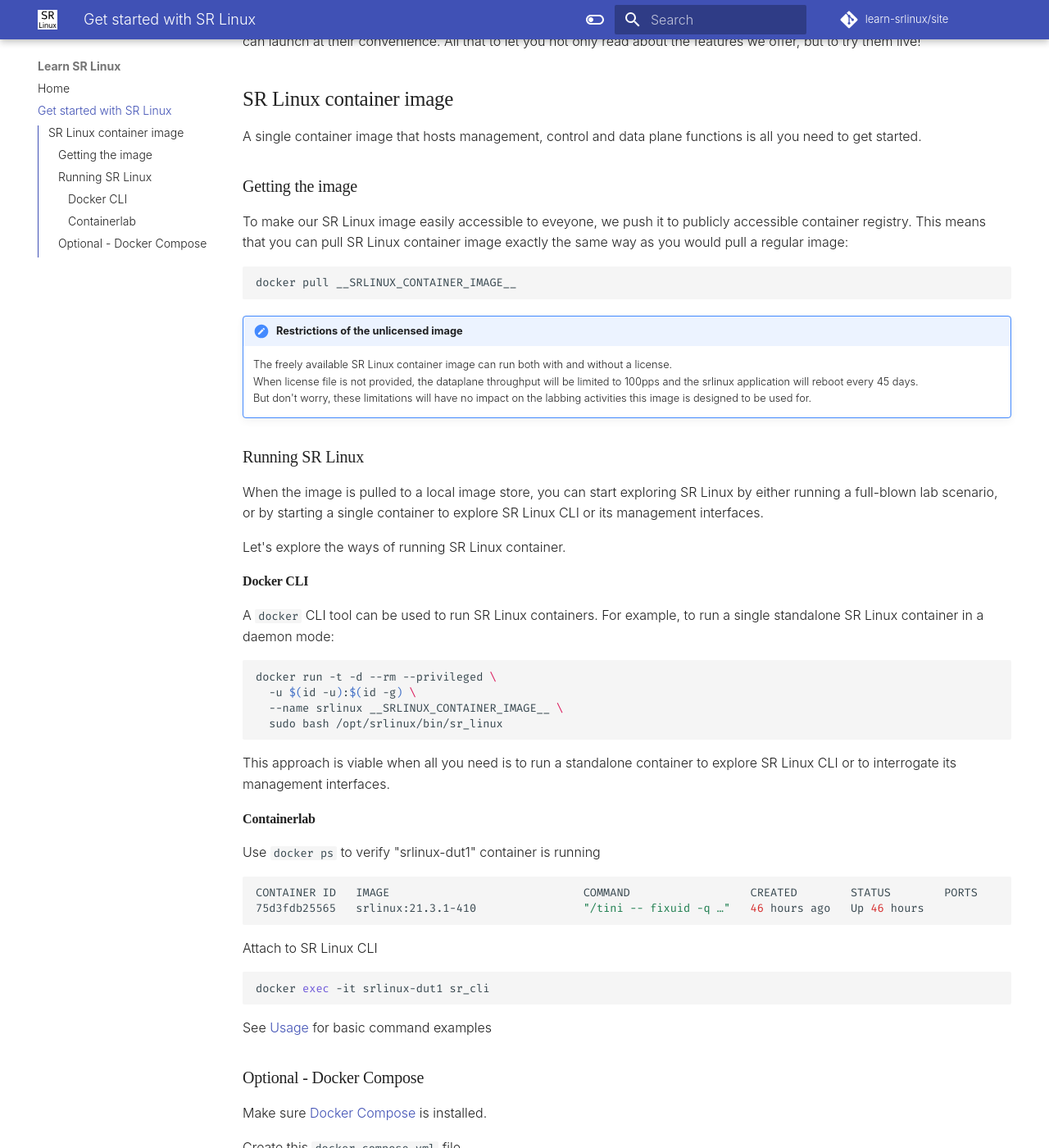
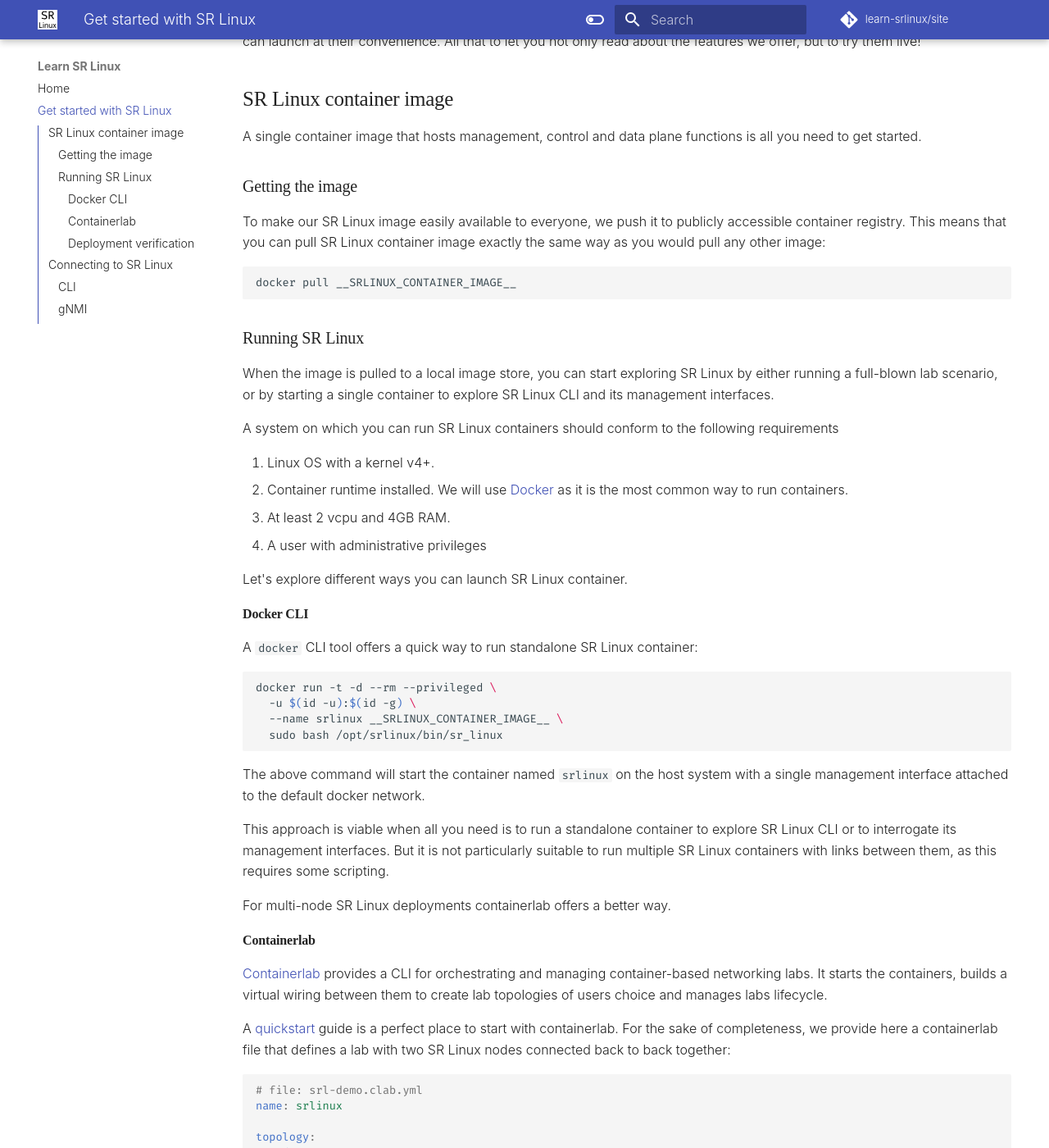
Before and after one commit to srl-labs/learn-srlinux, an MkDocs documentation site: the page built from docs/get-started.md, in a window 1280 px wide and 1400 px high, scrolled down 302 px. Shown: the whole window at 82% size. Built offline with MkDocs 1.6.1 and Material for MkDocs 9.7.7, drawn with Linux system fonts in a browser that asks for light colours; emoji names are drawn with the system emoji font; some web fonts are replaced; comment, search, counter and statistics services are not loaded; some of the changed text lies outside the part shown.

Commit message:
added get started

````diff
--- a/docs/get-started.md
+++ b/docs/get-started.md
@@ -10,24 +10,26 @@
 A single container image that hosts management, control and data plane functions is all you need to get started.
 
 ### Getting the image
-To make our SR Linux image easily accessible to eveyone, we push it to publicly accessible container registry. This means that you can pull SR Linux container image exactly the same way as you would pull a regular image:
+To make our SR Linux image easily available to everyone, we push it to publicly accessible container registry. This means that you can pull SR Linux container image exactly the same way as you would pull any other image:
 
 ```shell
 docker pull __SRLINUX_CONTAINER_IMAGE__
 ```
 
-!!!note "Restrictions of the unlicensed image"
-    The freely available SR Linux container image can run both with and without a license.
-    When license file is not provided, the dataplane throughput will be limited to 100pps and the srlinux application will reboot every 45 days.
-    But don't worry, these limitations will have no impact on the labbing activities this image is designed to be used for.
+### Running SR Linux
+When the image is pulled to a local image store, you can start exploring SR Linux by either running a full-blown lab scenario, or by starting a single container to explore SR Linux CLI and its management interfaces.
 
-### Running SR Linux
-When the image is pulled to a local image store, you can start exploring SR Linux by either running a full-blown lab scenario, or by starting a single container to explore SR Linux CLI or its management interfaces.
+A system on which you can run SR Linux containers should conform to the following requirements
 
-Let's explore the ways of running SR Linux container.
+1. Linux OS with a kernel v4+.
+1. Container runtime installed. We will use [Docker](https://docs.docker.com/engine/install/) as it is the most common way to run containers.
+1. At least 2 vcpu and 4GB RAM.
+1. A user with administrative privileges
+
+Let's explore different ways you can launch SR Linux container.
 
 #### Docker CLI
-A `docker` CLI tool can be used to run SR Linux containers. For example, to run a single standalone SR Linux container in a daemon mode:
+A `docker` CLI tool offers a quick way to run standalone SR Linux container:
 
 ```shell
 docker run -t -d --rm --privileged \
@@ -36,52 +38,107 @@
   sudo bash /opt/srlinux/bin/sr_linux
 ```
 
-This approach is viable when all you need is to run a standalone container to explore SR Linux CLI or to interrogate its management interfaces.
+The above command will start the container named `srlinux` on the host system with a single management interface attached to the default docker network.
+
+This approach is viable when all you need is to run a standalone container to explore SR Linux CLI or to interrogate its management interfaces. But it is not particularly suitable to run multiple SR Linux containers with links between them, as this requires some scripting.
+
+For multi-node SR Linux deployments containerlab offers a better way.
 
 #### Containerlab
+[Containerlab](https://containerlab.srlinux.dev) provides a CLI for orchestrating and managing container-based networking labs. It starts the containers, builds a virtual wiring between them to create lab topologies of users choice and manages labs lifecycle.
 
-Use `docker ps` to verify "srlinux-dut1" container is running
+A [quickstart](https://containerlab.srlinux.dev/quickstart/) guide is a perfect place to start with containerlab. For the sake of completeness, we provide here a containerlab file that defines a lab with two SR Linux nodes connected back to back together:
+
+```yaml
+# file: srl-demo.clab.yml
+name: srlinux
+
+topology:
+  nodes:
+    srl1:
+      kind: srl
+      image: __SRLINUX_CONTAINER_IMAGE__
+    srl2:
+      kind: srl
+      image: __SRLINUX_CONTAINER_IMAGE__
+
+  links:
+    - endpoints: ["srl1:e1-1", "srl2:e1-1"]
+```
+
+By copying this file over to your system you can immediately deploy it with containerlab:
 
 ```shell
-CONTAINER ID   IMAGE                             COMMAND                  CREATED        STATUS        PORTS             NAMES
-75d3fdb25565   srlinux:21.3.1-410                "/tini -- fixuid -q …"   46 hours ago   Up 46 hours                     srlinux-dut1
+containerlab deploy -t srl-demo.clab.yml
+
+# TODO: insert lab deployment output
 ```
 
-Attach to SR Linux CLI
+The labs we created for demonstrating SR Linux features will use containerlab as a means to deploy them.
+
+#### Deployment verification
+Regardless of the way you spin up SR Linux container it will be visible for `docker` CLI. If the deployment process went well and the container did not exit, a user can see it with `docker ps` command:
 
 ```shell
-docker exec -it srlinux-dut1 sr_cli
+docker ps
+# TODO: change to srlinux public image name
+CONTAINER ID   IMAGE                             COMMAND                  CREATED        STATUS        PORTS             NAMES
+75d3fdb25565   srlinux:21.3.1-410                "/tini -- fixuid -q …"   46 hours ago   Up 46 hours                     srlinux
 ```
 
-See [Usage](usage/basics.md) for basic command examples
+The logs of the running container can be displayed with `docker logs <container-name>`.
 
+In case of the misconfiguration or runtime errors, container may exit abruptly. In that case it won't appear in the `docker ps` output as it only shows running containers. Containers which are in the exited status will be part of the `docker ps -a` output. In case your container exits abruptly, check the logs as they typically reveal the cause of termination.
 
-### Optional - Docker Compose
+## Connecting to SR Linux
+When SR Linux container is up and running, users can connect to it over different interfaces.
 
-Make sure [Docker Compose](https://docs.docker.com/compose/install/) is installed.
+### CLI
+One of the ways to manage SR Linux is via its advanced and extensible Command Line Interface.
 
-Create this `docker-compose.yml` file
+To invoke the CLI application inside the SR Linux container:
 
-```yaml
-version: "3"
-services:
-  srlinux:
-    container_name: srlinux-dut1
-    image: srlinux:21.3.1-410
-    privileged: true
-    user: "${CURRENT_UID}"
-    command: sudo sh -c "/opt/srlinux/bin/sr_linux"
-    restart: "no"
+```shell
+# get SR Linux container name -> clab-srl01-srl
+CONTAINER ID   IMAGE                             COMMAND                  CREATED          STATUS         PORTS                    NAMES
+17a47c58ad59   srlinux:21.3.1-410                "/tini -- fixuid -q …"   10 seconds ago   Up 6 seconds                            clab-srl01-srl
+
+# start the sr_cli process inside this container to get access to its CLI
+docker exec -it clab-srl01-srl sr_cli
+Using configuration file(s): []
+Welcome to the srlinux CLI.
+Type 'help' (and press <ENTER>) if you need any help using this.
+--{ running }--[  ]--
+A:srl#
 ```
 
-Launch using this command
+The CLI can also be accessed via SSH service the SR Linux container runs. Using the default credentials `admin:admin` we can connect to the CLI over the network:
 
 ```shell
-CURRENT_UID=$(id -u):$(id -g) docker-compose up -d
+# containerlab creates local /etc/hosts entries
+# for container names to resolve to their IP
+ssh admin@clab-srl01-srl
+
+Warning: Permanently added 'clab-srl01-srl,2001:172:20:20::2' (ECDSA) to the list of known hosts.
+admin@clab-srl01-srl's password:
+Using configuration file(s): []
+Welcome to the srlinux CLI.
+Type 'help' (and press <ENTER>) if you need any help using this.
+--{ running }--[  ]--
+A:srl#
 ```
 
-Remove the container when done
+### gNMI
+SR Linux containers deployed with containerlab come up gNMI interface up and running over port 57400.
 
-```shell
-CURRENT_UID=$(id -u):$(id -g) docker-compose down
+Using the gNMI client such as [gnmic](https://gnmic.kmrd.dev) users can explore SR Linux' gNMI interface:
+
 ```
+gnmic -a clab-srl01-srl --skip-verify -u admin -p admin capabilities
+gNMI version: 0.7.0
+supported models:
+  - urn:srl_nokia/aaa:srl_nokia-aaa, Nokia, 2021-03-31
+  - urn:srl_nokia/aaa-types:srl_nokia-aaa-types, Nokia, 2019-11-30
+  - urn:srl_nokia/acl:srl_nokia-acl, Nokia, 2021-03-31
+<SNIP>
+```
````
